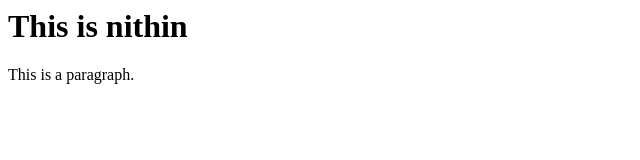
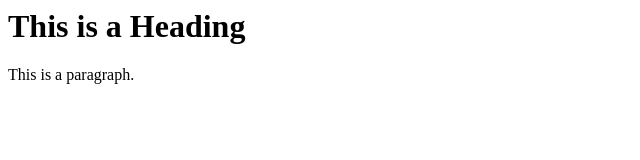
Before and after one commit to UmmadiNithin/zomato, a plain HTML site: page index.html in a window 1280 px wide. Shown: the whole page, without its empty margins (0-640 px from the left). Drawn offline with Linux system fonts and the light colour scheme.

Commit message:
adding index,html

```diff
--- a/basic.html
+++ b/index.html
@@ -4,7 +4,7 @@
 </head>
 <body>
 
-<h1>This is nithin</h1>
+<h1>This is a Heading</h1>
 <p>This is a paragraph.</p>
 
 </body>
```
